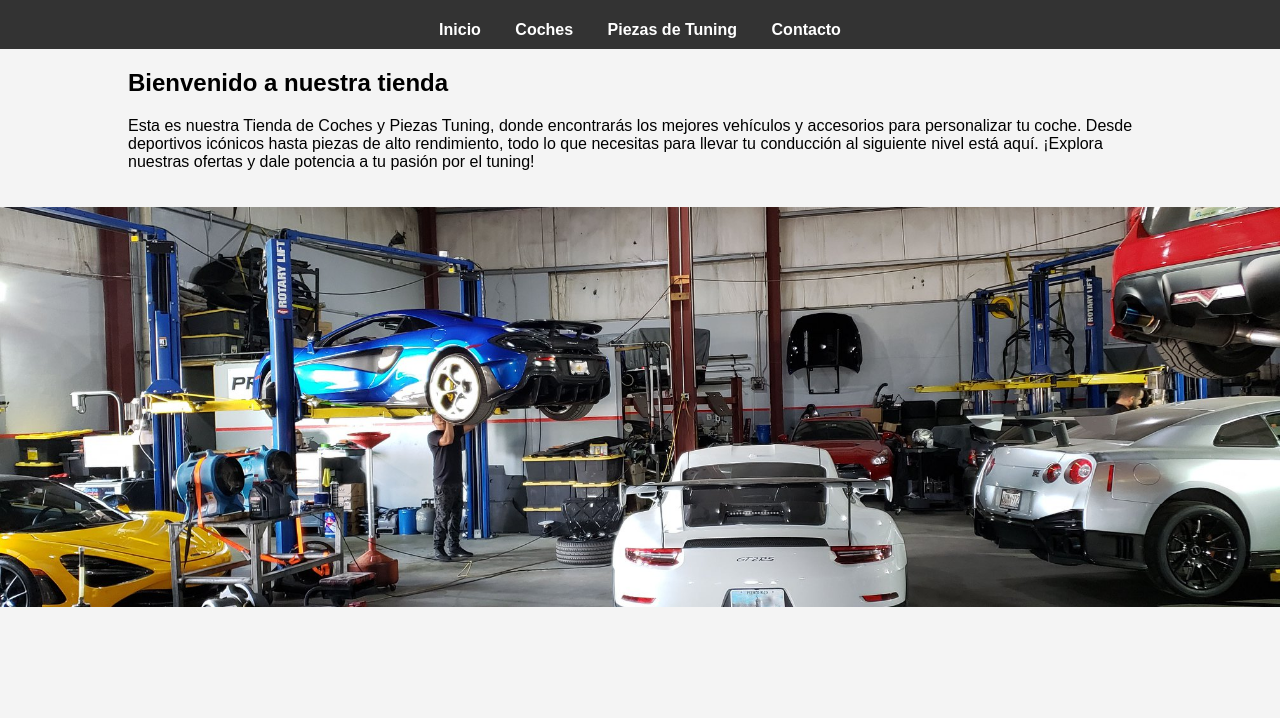
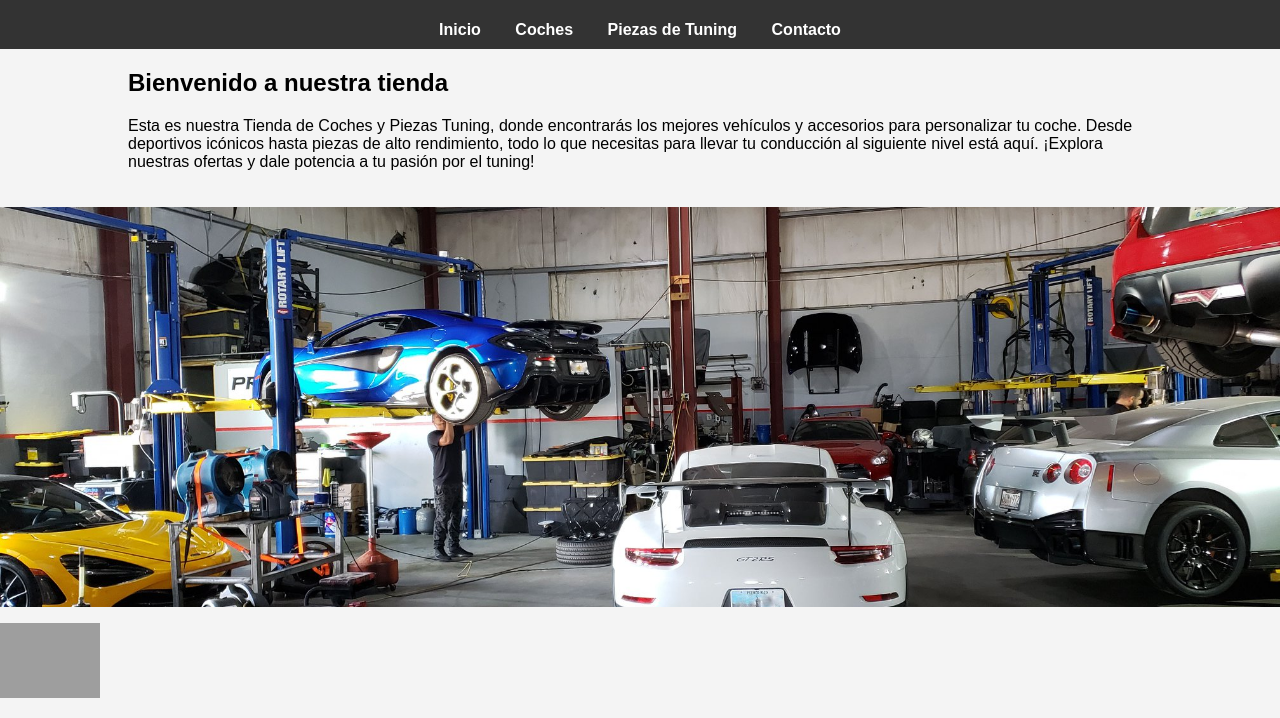
Before and after one commit to Rubens970/githubpage, a plain HTML site: page index.html in a window 1280 px wide. Shown: the part 89-807 px from the top of the page. Drawn offline with Linux system fonts and the light colour scheme; grey boxes are pictures that could not be loaded.

Commit message:
index.html

```diff
--- a/index.html
+++ b/index.html
@@ -6,7 +6,7 @@
     <meta name="viewport" content="width=device-width, initial-scale=1.0" />
     <title>Tienda de Coches y Piezas Tuning - Inicio</title>
     <link rel="icon" href="images/llave.ico" type="image/x-icon" />
-    <link rel="stylesheet" href="styles.css" /> <!-- Verifica que la ruta sea correcta -->
+    <link rel="stylesheet" href="styles.css" />
 </head>
 <body>
 
@@ -35,5 +35,10 @@
     <img src="images/taller.jpg" alt="Imagen de portada de un taller" class="portada-img" />
 </div>
 
+<p>
+    <a href="https://validator.w3.org/markup/check?uri=referer"><img
+      src="https://www.w3.org/Icons/valid-xhtml10" alt="Valid XHTML 1.0 Strict" height="31" width="88" /></a>
+</p>
+
 </body>
 </html>
```
